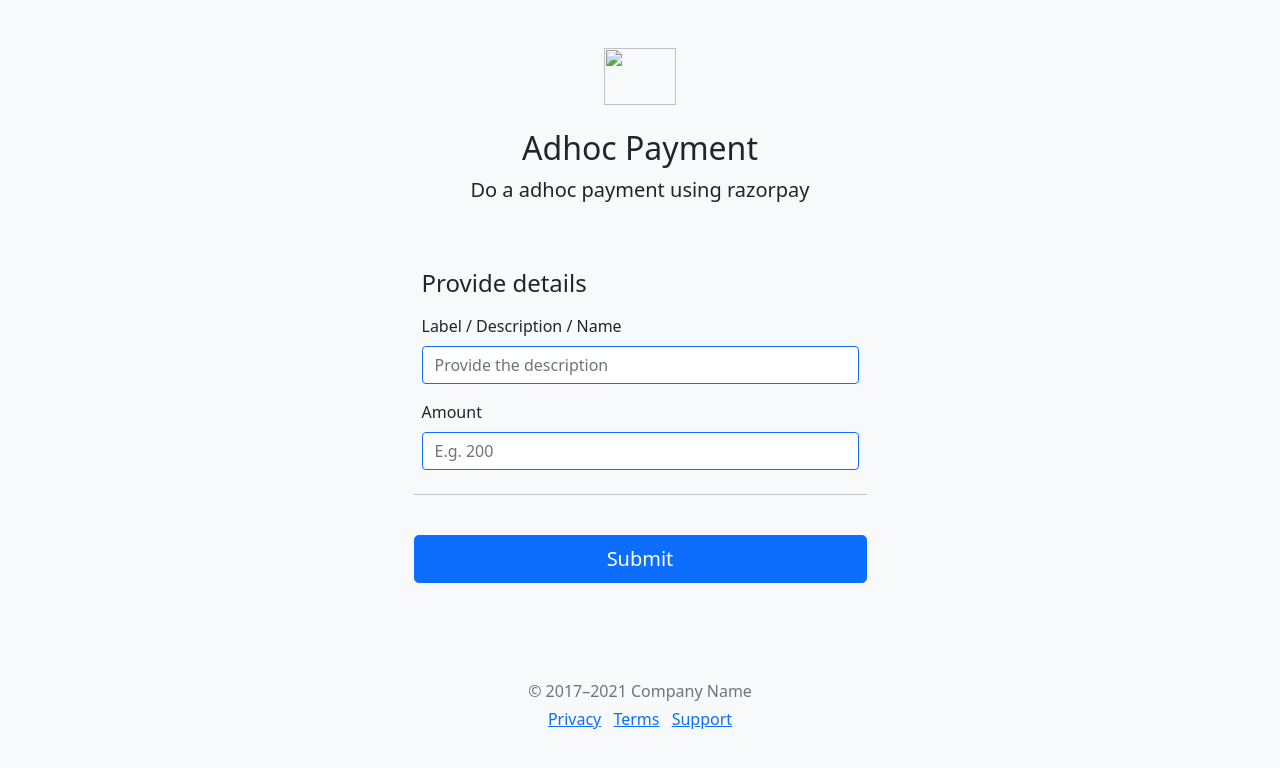
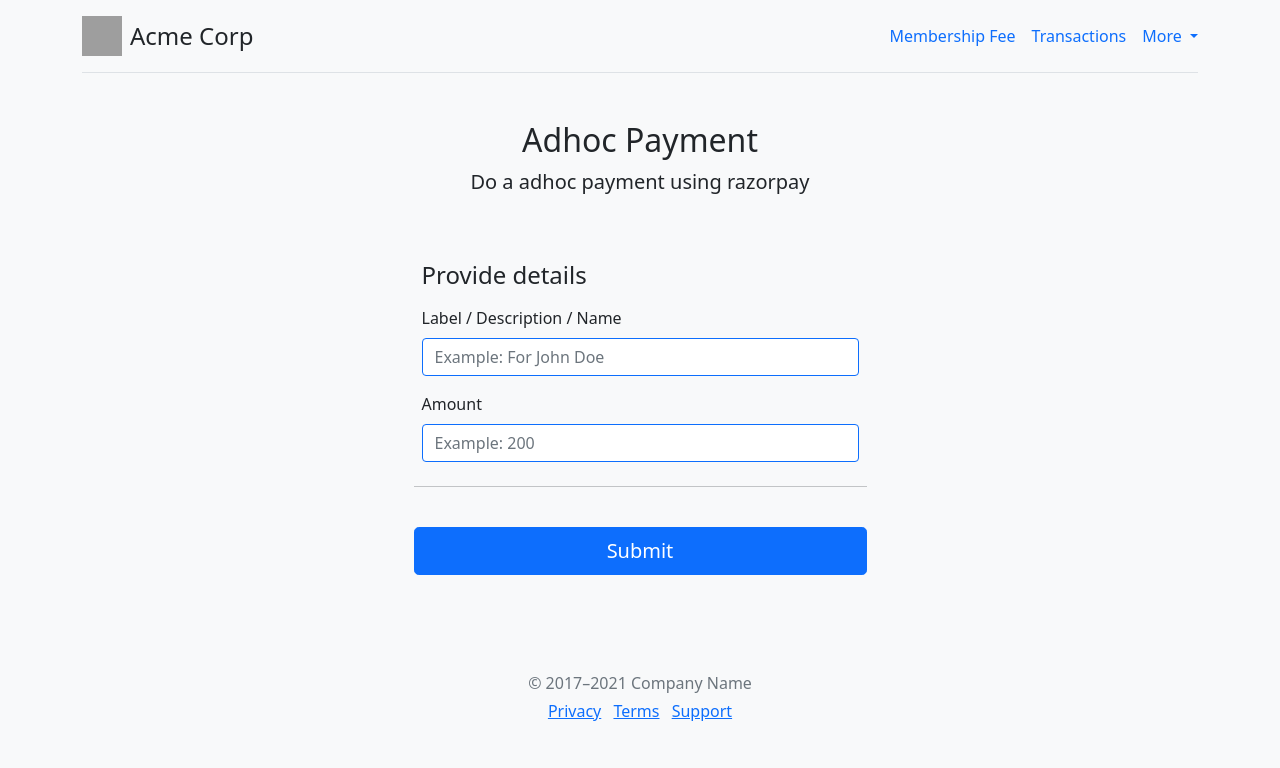
Before and after one commit to pupattan/django-razorpay, a Django app: page /payments/adhoc in a window 1280 px wide. Shown: the top 768 px of the page. Run offline with Django 4.2, Linux system fonts and the light colour scheme; some libraries are stand-ins or nearby versions; grey boxes are pictures that could not be loaded.

Commit message:
Changing base.html and looks n feel

```diff
--- a/example/django_razorpay/templates/django_razorpay/adhoc_payment.html
+++ b/example/django_razorpay/templates/django_razorpay/adhoc_payment.html
@@ -6,7 +6,6 @@
 {% block main %}
 <main>
     <div class="py-5 text-center">
-      <img class="d-block mx-auto mb-4" src="{{organization_logo}}" alt="" width="72" height="57">
       <h2>Adhoc Payment</h2>
       <p class="lead">Do a adhoc payment using razorpay</p>
     </div>
@@ -29,12 +28,12 @@
           <div class="row g-3">
             <div class="col-12">
               <label for="name" class="form-label">Label / Description / Name</label>
-              <input type="text" class="form-control border border-primary" id="name" name="label" placeholder="Provide the description" required>
+              <input type="text" class="form-control border border-primary" id="name" name="label" placeholder="Example: For John Doe" required>
 
             </div>
               <div class="col-12">
               <label for="amount" class="form-label ">Amount</label>
-              <input type="text" class="form-control border border-primary" id="amount" name="amount" placeholder="E.g. 200" required>
+              <input type="text" class="form-control border border-primary" id="amount" name="amount" placeholder="Example: 200" required>
             </div>
           <hr class="my-4">
           <button class="w-100 btn btn-primary btn-lg" type="submit">Submit</button>
--- a/example/django_razorpay/templates/django_razorpay/base.html
+++ b/example/django_razorpay/templates/django_razorpay/base.html
@@ -1,4 +1,5 @@
 {% load static %}
+{% load dj_razorpay %}
 <!doctype html>
 <html lang="en">
   <head>
@@ -35,7 +36,31 @@
     {% block head %}{% endblock %}
   </head>
   <body class="bg-light">
+  <div class="container">
+    <header class="d-flex flex-wrap justify-content-center py-3 border-bottom">
+      <a href="/" class="d-flex align-items-center mb-3 mb-md-0 me-md-auto text-dark text-decoration-none">
+        <img class="bi me-2" width="40" height="40" src="{% organization_logo %}">
+        <span class="fs-4">{% organization_name %}</span>
+      </a>
 
+      <ul class="nav nav-pills">
+        {% nav_links as nav_links_list %}
+        {% for links in nav_links_list|slice:":2" %}
+        <li class="nav-item"><a href="{{links.1}}" class="nav-link pe-0">{{links.0}}</a></li>
+        {% endfor %}
+        <li class="nav-item dropdown">
+          <a class="nav-link pe-0 dropdown-toggle" href="#" id="navbarDropdown" role="button" data-bs-toggle="dropdown" aria-expanded="false">
+            More
+          </a>
+          <ul class="dropdown-menu" aria-labelledby="navbarDropdown">
+            {% for links in nav_links_list|slice:"2:" %}
+            <li><a class="dropdown-item" href="{{links.1}}">{{links.0}}</a></li>
+            {% endfor %}
+          </ul>
+        </li>
+      </ul>
+    </header>
+  </div>
 <div class="container">
   {% block main %}{% endblock %}
 
--- a/example/django_razorpay/templates/django_razorpay/manual_transaction.html
+++ b/example/django_razorpay/templates/django_razorpay/manual_transaction.html
@@ -6,7 +6,6 @@
 {% block main %}
 <main>
     <div class="py-5 text-center">
-      <img class="d-block mx-auto mb-4" src="{{organization_logo}}" alt="" width="72" height="57">
       <h2>Manual payment transaction</h2>
       <p class="lead">Add a manual payment transaction for incoming or expense</p>
     </div>
@@ -43,11 +42,11 @@
             </div>
               <div class="col-12">
               <label for="date" class="form-label ">Amount</label>
-              <input type="text" class="form-control border border-primary" id="amount" name="amount" placeholder="E.g. 200" required>
+              <input type="text" class="form-control border border-primary" id="amount" name="amount" placeholder="Example: 200" required>
             </div>
             <div class="col-12">
               <label for="date" class="form-label ">Date</label>
-              <input type="text" class="form-control border border-primary" id="date" name="date" placeholder="E.g. 24/04/2022">
+              <input type="text" class="form-control border border-primary" id="date" name="date" placeholder="Example: 24/04/2022">
             </div>
 
           <hr class="my-4">
--- a/example/django_razorpay/templates/django_razorpay/membership_fee.html
+++ b/example/django_razorpay/templates/django_razorpay/membership_fee.html
@@ -6,7 +6,6 @@
 {% block main %}
 <main>
     <div class="py-5 text-center">
-      <img class="d-block mx-auto mb-4" src="{{organization_logo}}" alt="" width="72" height="57">
       <h2>Membership Fee Payment</h2>
       <p class="lead">This payment is for member only (Using Razorpay)</p>
     </div>
@@ -40,7 +39,7 @@
             </div>
               <div class="col-12">
               <label for="phonenumber" class="form-label ">Phone Number</label>
-              <input type="text" class="form-control border border-primary" id="phonenumber" name="phonenumber" placeholder="E.g. 9854785478" required>
+              <input type="text" class="form-control border border-primary" id="phonenumber" name="phonenumber" placeholder="Example: 9854785478" required>
             </div>
             <div class="col-12">
               <label for="email" class="form-label">Email <span class="text-muted">(Optional)</span></label>
--- a/example/django_razorpay/templates/django_razorpay/payment_status.html
+++ b/example/django_razorpay/templates/django_razorpay/payment_status.html
@@ -4,9 +4,6 @@
 {% block head %}{% endblock %}
 {% block main %}
 <main>
-    <div class="py-5 text-center">
-      <img class="d-block mx-auto mb-4" src="{{organization_logo}}" alt="" width="72" height="57">
-    </div>
     <div class="row g-5 align-items-center justify-content-center">
       <div class="col-md-7 col-lg-5">
           <div class="row">
--- a/example/django_razorpay/templates/django_razorpay/transactions_list.html
+++ b/example/django_razorpay/templates/django_razorpay/transactions_list.html
@@ -6,7 +6,6 @@
 {% block main %}
 <main>
     <div class="py-5 text-center">
-      <img class="d-block mx-auto mb-4" src="{{organization_logo}}" alt="" width="72" height="57">
       <h2 class="text-bold">Transactions</h2>
     </div>
     <div class="row g-5 align-items-center justify-content-center">
--- a/example/django_razorpay/templatetags/dj_razorpay.py
+++ b/example/django_razorpay/templatetags/dj_razorpay.py
@@ -12,3 +12,8 @@ def organization_name():
 @register.simple_tag
 def organization_logo():
     return settings.DJ_RAZORPAY.get('organization_logo')
+
+
+@register.simple_tag
+def nav_links():
+    return settings.DJ_RAZORPAY.get('nav_links')
```
Also changed, not shown: example/example/settings.py (+5 -2 lines).
